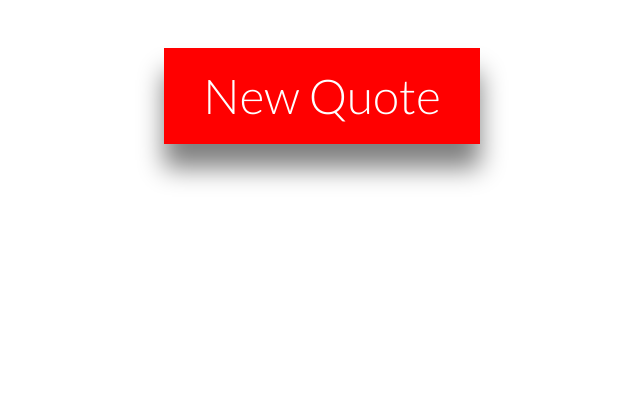
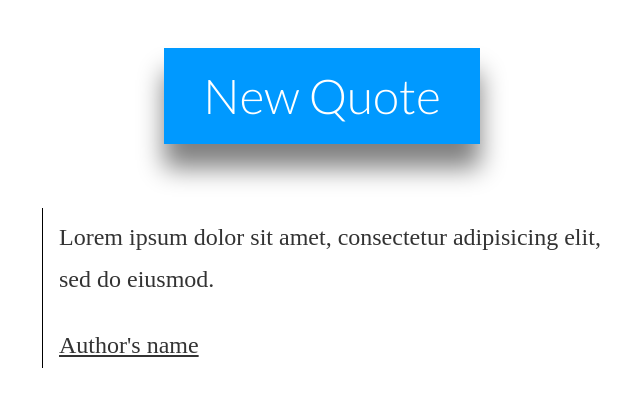
Before and after one commit to newyork-anthonyng/fcc_random_quote_generator, a plain HTML site: page index.html in a window 1280 px wide. Shown: the whole page, without its empty margins (318-958 px from the left). Drawn offline with nearby package versions, Linux system fonts and the light colour scheme.

Commit message:
Finish adding styling; included horizontal and vertical dividers

```diff
--- a/index.html
+++ b/index.html
@@ -13,7 +13,16 @@
     <p>New Quote</p>
   </div>
 
-  <div class="quote-text"></div>
+  <div class="vertical-separator"></div>
+
+  <div class="quote-text">
+    <p>
+      Lorem ipsum dolor sit amet, consectetur adipisicing elit, sed do eiusmod.
+    </p>
+    <p id="author">Author's name</p>
+  </div>
+
+  <hr class="horizontal-separator">
 
   <script src="app.js"></script>
 </body>
--- a/style/style.scss
+++ b/style/style.scss
@@ -1,4 +1,4 @@
-$break-small:700px;
+$break-small:1000px;
 
 // *** Button variables *** //
 $button-background-color:#0099FF;
@@ -6,14 +6,23 @@ $button-color:white;
 $button-font-family:'Lato', sans-serif;
 $button-font-weight:300;
 
+// *** Quote text variables *** //
+$quote-color:#333333;
+$quote-font-family:'Josefin Slab', serif;
+$quote-font-weight:400;
+
 body {
   max-width:100%;
   overflow-x:hidden;
 }
 
+// ****************************************************************************
+// *** Get Quote Button *******************************************************
+// ****************************************************************************
+
 .quote-button {
   // Button
-  background-color:red;
+  background-color:$button-background-color;
   height:2em;
   text-align:center;
   box-shadow:0 0.5em 0.5em gray;
@@ -27,7 +36,6 @@ body {
   font-weight:$button-font-weight;
 
   @media(max-width:$break-small) {
-    background-color:$button-background-color;
     height:2.5em;
     width:90%;
   }
@@ -37,3 +45,49 @@ body {
   vertical-align:baseline;
   line-height:2em;
 }
+
+// ****************************************************************************
+// *** Quote Text *************************************************************
+// ****************************************************************************
+
+.quote-text {
+  margin:3em auto;
+  width:50%;
+
+  // Font
+  color:$quote-color;
+  font-size:1.5em;
+  line-height:1.75em;
+
+  @media(max-width:$break-small) {
+    width:90%;
+  }
+}
+
+#author {
+  text-decoration:underline;
+}
+
+.horizontal-separator {
+  visibility:hidden;
+  width:90%;
+
+  @media(max-width:$break-small) {
+    visibility:visible;
+  }
+}
+
+.vertical-separator {
+  height:10em;
+  width:1em;
+  border-left:solid black 1px;
+  float:left;
+  margin-left:22em;
+  margin-top:4em;
+
+  @media(max-width:$break-small) {
+    height:0;
+    width:0;
+    visibility:hidden;
+  }
+}
```
Also changed, not shown: style/style.css, 1 other file.
